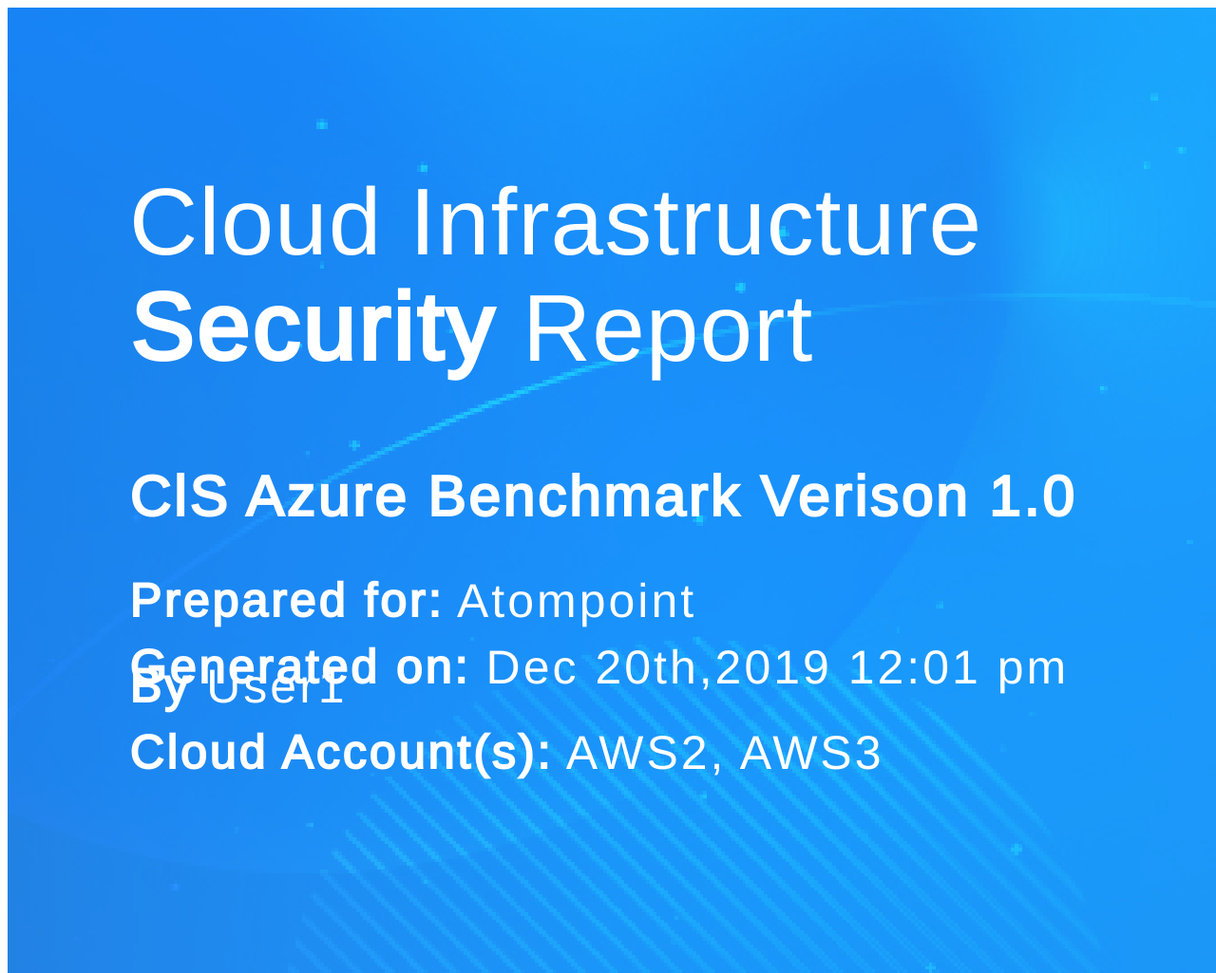
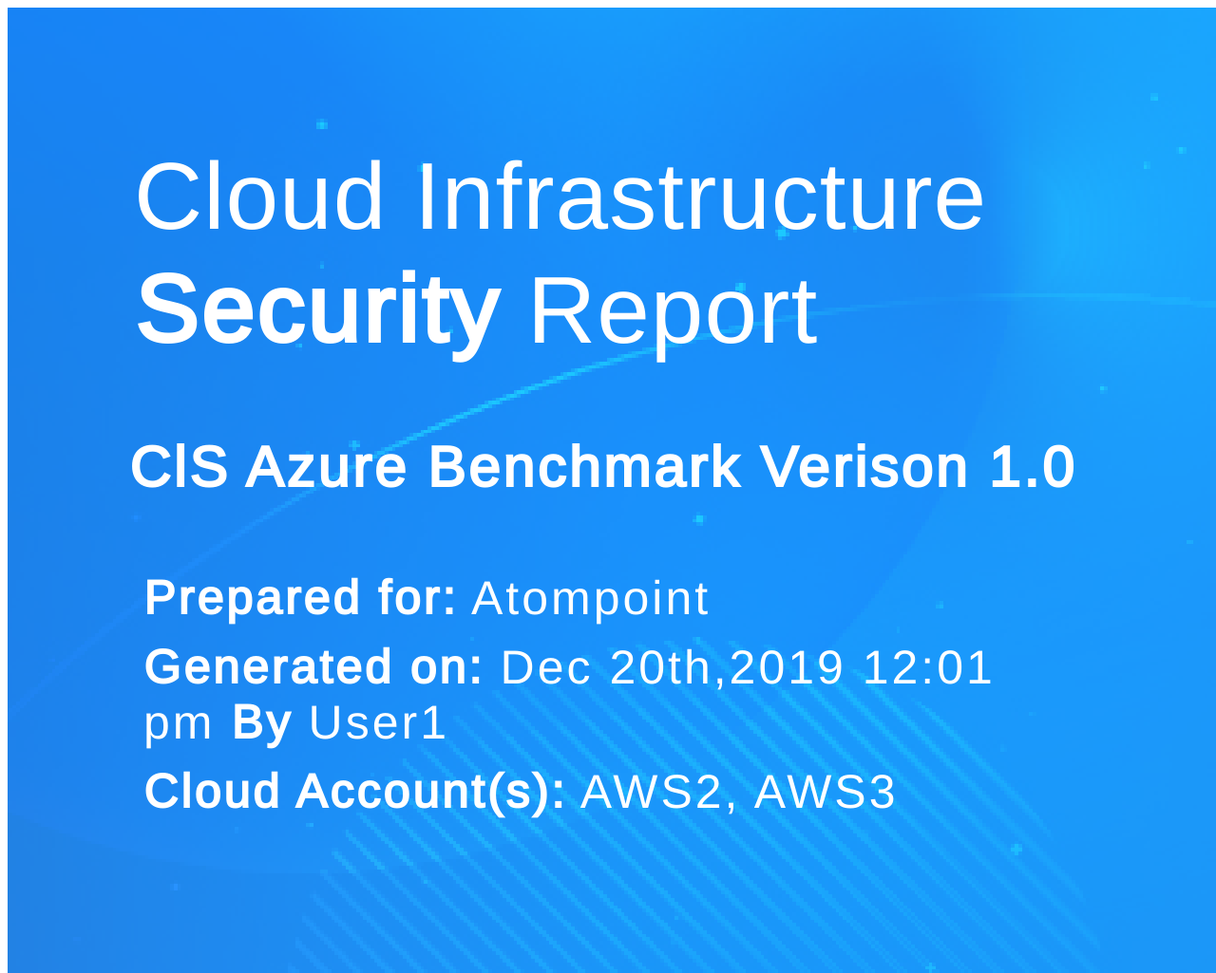
Before and after one commit to Kainatn/cloud_pdf, a plain HTML site: page index.html in a window 1280 px wide. Shown: the top 1025 px of the page at 95% size. Drawn offline with nearby package versions, Linux system fonts and the light colour scheme.

Commit message:
Add files via upload

```diff
--- a/index.html
+++ b/index.html
@@ -13,8 +13,8 @@
     <div class="container">
     <img src="images/PDF Cover Design – Final – 2.png" alt="cover" >
     <div class="top-left">
-        <h1>Cloud Infrastructure</h1>
-        <h1><span>Security</span> Report</h1>
+        <h1 class="cloud">Cloud Infrastructure</h1>
+        <h1 class="security"><span>Security</span> Report</h1>
         <h2>ClS Azure Benchmark Verison 1.0</h2>
         <h3><span>Prepared for:</span>  Atompoint</h3>
         <h3><span>Generated on:</span> Dec 20th,2019 12:01 pm <span>By</span> User1</h3>
--- a/style.css
+++ b/style.css
@@ -11,13 +11,14 @@
   .bottom-left {
     position: absolute;
     bottom: 8px;
-    padding: 8rem;
+    padding: 8rem 8rem 10rem 8rem;
   }
   h1{
+    margin: 5px;
       letter-spacing: 1px;
       font-size: 100px;
       font-weight: 100;
-      line-height: 45px;
+      /* line-height: 45px;  */
 
   }
   span{
@@ -28,13 +29,13 @@
     font-size: 60px;
     letter-spacing: 3px;
     padding-top: 4rem;
-    line-height: 50px;
+    margin-top: 10px;
     padding-bottom: 1.5rem;
   }
   h3{
     font-size: 50px;
     letter-spacing: 3px;
-    line-height: 20px;
+    margin:15px;
     font-weight:1;
   }
   p{
```
